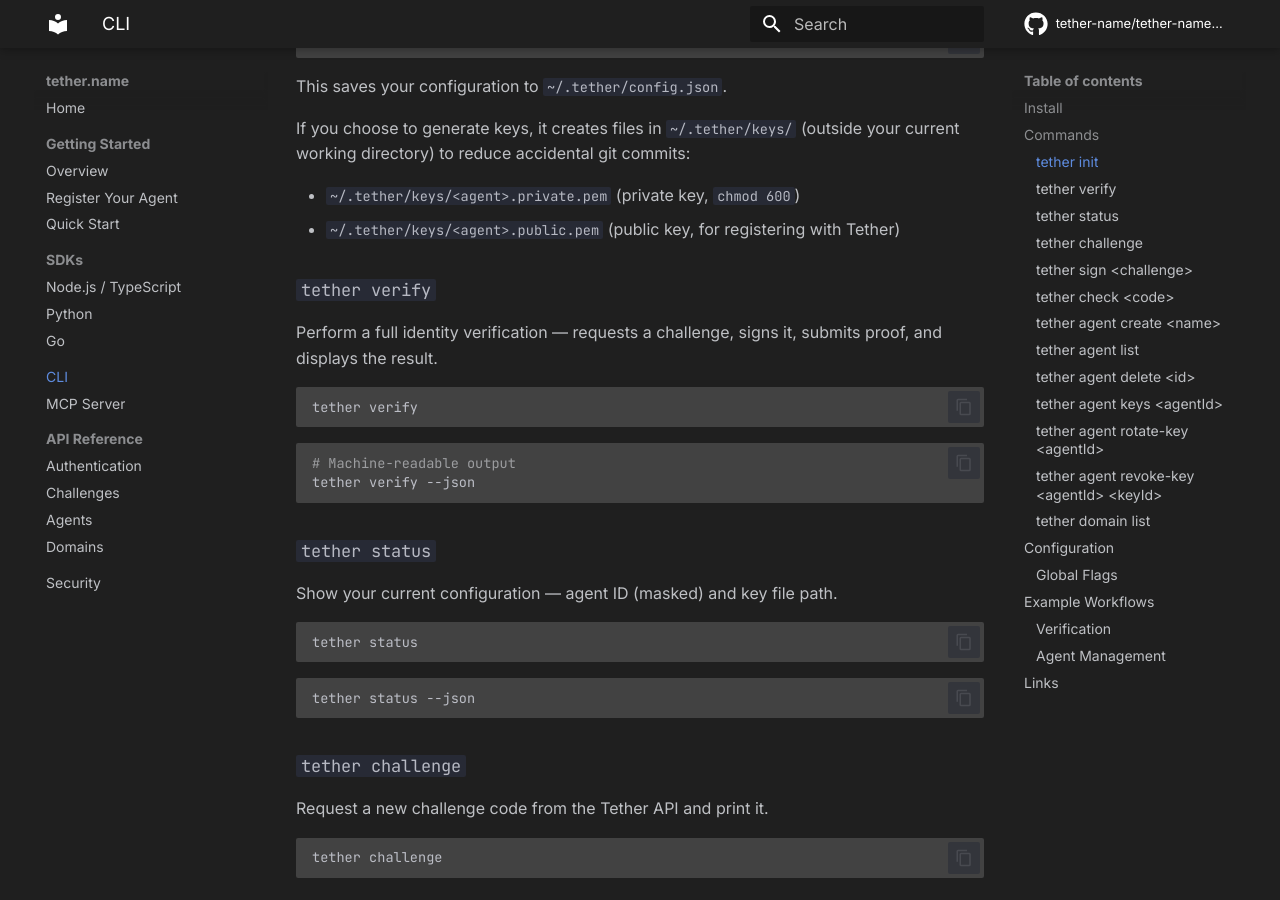
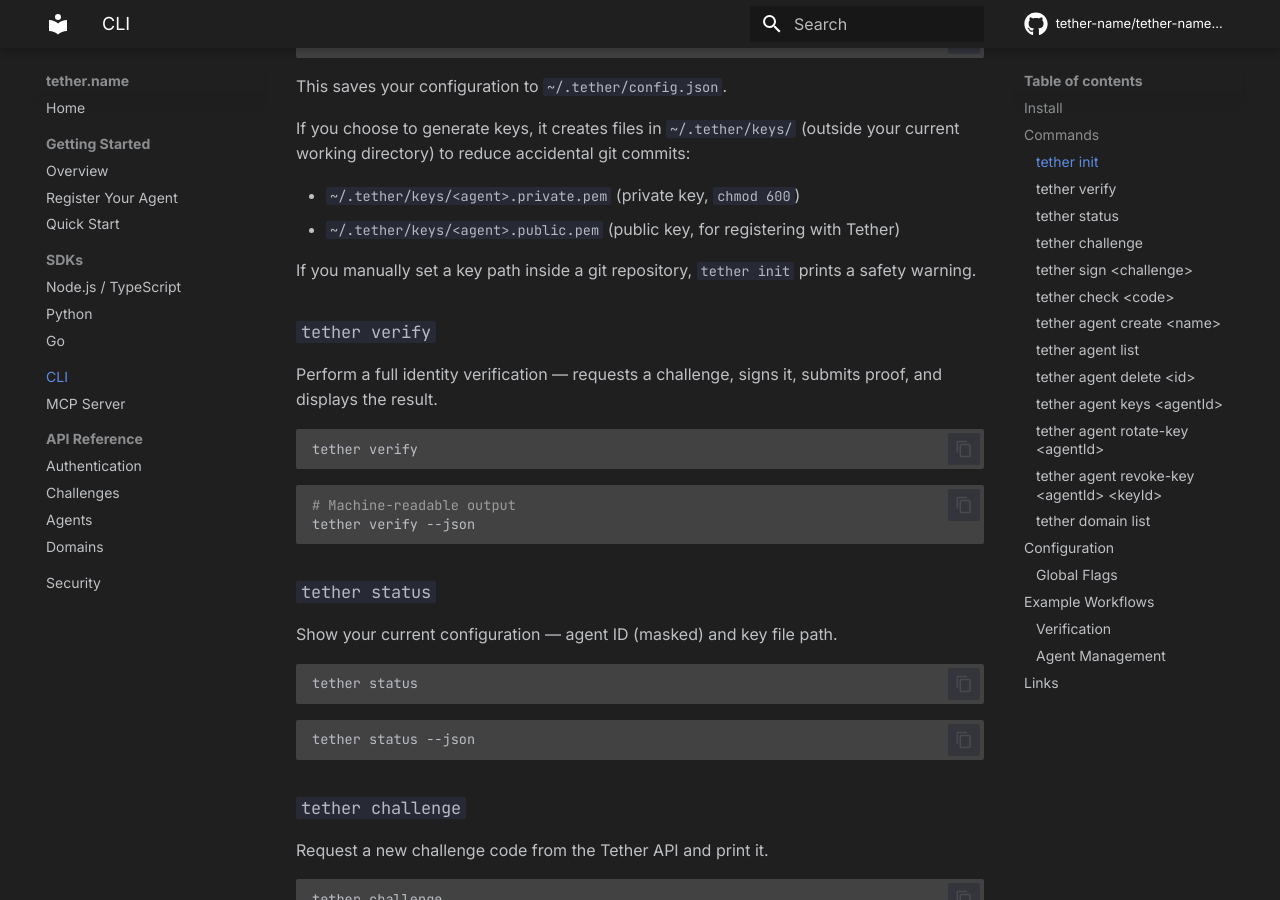
Before and after one commit to tether-name/tether-name-docs, an MkDocs documentation site: the page built from docs/cli.md, in a window 1280 px wide and 900 px high, scrolled down 689 px. Built offline with MkDocs 1.6.1 and Material for MkDocs 9.7.7, drawn with Linux system fonts in a browser that asks for light colours; comment, search, counter and statistics services are not loaded.

Commit message:
docs(cli): document git-repo warning for manual key paths

```diff
--- a/docs/cli.md
+++ b/docs/cli.md
@@ -32,6 +32,8 @@
 
 - `~/.tether/keys/<agent>.private.pem` (private key, `chmod 600`)
 - `~/.tether/keys/<agent>.public.pem` (public key, for registering with Tether)
+
+If you manually set a key path inside a git repository, `tether init` prints a safety warning.
 
 ### `tether verify`
 
```
